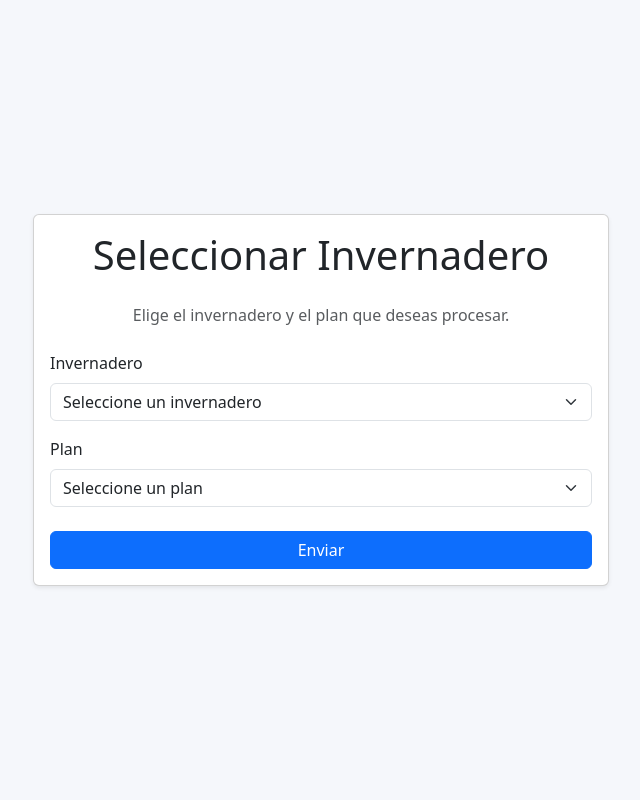
After one commit to Javier-201906795/IPC2_Proyecto2_201906795, a Flask app: page /selinvernadero in a window 1280 px wide. The commit adds this page. Shown: the whole page, without its empty margins (319-959 px from the left). Run offline with Flask 3, Linux system fonts and the light colour scheme.

Commit message:
html para selecccionar invernaderos

```diff
--- a/app.py
+++ b/app.py
@@ -97,6 +97,19 @@ def ejecutarprograma():
         print('!!! Error en ejecutarprograma() !!!\n',e)
 
 
+@app.route('/selinvernadero',   methods=['GET','POST'])
+def selinvernadero():
+    try:
+        print('>>>> Seleccionando invernadero')
+        if request.method == 'GET':
+            baneraArchivo = app.config['banderaArchivonuevo']
+            return render_template('selInver.html')
+        elif request.method == 'POST':
+            return render_template('index.html')
+    except Exception as e:
+        print('!!! Error en selinvernadero !!!\n',e)
+
+
 #Ejecutar
 if __name__ == '__main__':
     app.run(host='0.0.0.0', port = 4000, debug=True)
--- a/templates/index.html
+++ b/templates/index.html
@@ -40,7 +40,7 @@
           <br>
           <div class="d-grid gap-2 d-sm-flex justify-content-sm-center">
             <a class="btn btn-primary" href="/resumen" role="button">Ver Resumen</a>
-            <a class="btn btn-secondary" href="/resumen" role="button">Seleccionar invernadero</a>
+            <a class="btn btn-secondary" href="/selinvernadero" role="button">Seleccionar invernadero</a>
           </div>
           <br>
           <div class=" justify-content-sm-center">
--- /dev/null
+++ b/templates/selInver.html
@@ -0,0 +1,66 @@
+<!doctype html>
+<html lang="es">
+  <head>
+    <meta charset="utf-8">
+    <meta name="viewport" content="width=device-width, initial-scale=1">
+    <title>Seleccionar Invernadero</title>
+
+    <!-- Bootstrap CSS -->
+    <link href="https://cdn.jsdelivr.net/npm/bootstrap@5.3.3/dist/css/bootstrap.min.css" rel="stylesheet">
+
+    <style>
+      body { background: #f5f7fb; }
+      .card-centered { max-width: 36rem; width: 100%; }
+    </style>
+  </head>
+  <body>
+
+    <main class="vh-100 d-flex align-items-center justify-content-center">
+      <div class="card shadow-sm card-centered">
+        <div class="card-body text-center">
+          <h1 class="card-title mb-4">Seleccionar Invernadero</h1>
+          <p class="text-muted mb-4">Elige el invernadero y el plan que deseas procesar.</p>
+
+          <!-- Formulario para selección -->
+          <form action="/seleccionarinvernadero" method="post" class="text-start">
+            <div class="mb-3">
+              <label for="invernadero" class="form-label">Invernadero</label>
+              <select class="form-select" id="invernadero" name="invernadero" required>
+                <option value="" disabled selected>Seleccione un invernadero</option>
+                <option value="Invernadero Peten">Invernadero Peten</option>
+                <option value="Invernadero Izabal">Invernadero Izabal</option>
+                <option value="Invernadero Quetzaltenango">Invernadero Quetzaltenango</option>
+              </select>
+            </div>
+
+            <div class="mb-4">
+              <label for="plan" class="form-label">Plan</label>
+              <select class="form-select" id="plan" name="plan" required>
+                <option value="" disabled selected>Seleccione un plan</option>
+                <option value="Semana 1">Semana 1</option>
+                <option value="Semana 2">Semana 2</option>
+                <option value="Semana 3">Semana 3</option>
+              </select>
+            </div>
+
+            <div class="d-grid">
+              <button type="submit" class="btn btn-primary">Enviar</button>
+            </div>
+          </form>
+
+          <!-- Espacio para mensajes -->
+          <div id="alertContainer" class="mt-3" style="display:none;">
+            <div class="alert" role="alert" id="alertMessage">
+              <!-- Aquí se mostrará el mensaje dinámico -->
+            </div>
+          </div>
+
+        </div>
+      </div>
+    </main>
+
+    <!-- Bootstrap JS -->
+    <script src="https://cdn.jsdelivr.net/npm/bootstrap@5.3.3/dist/js/bootstrap.bundle.min.js"></script>
+    <script src="https://cdn.jsdelivr.net/npm/bootstrap@5.3.3/dist/js/bootstrap.min.js"></script>
+  </body>
+</html>
```
